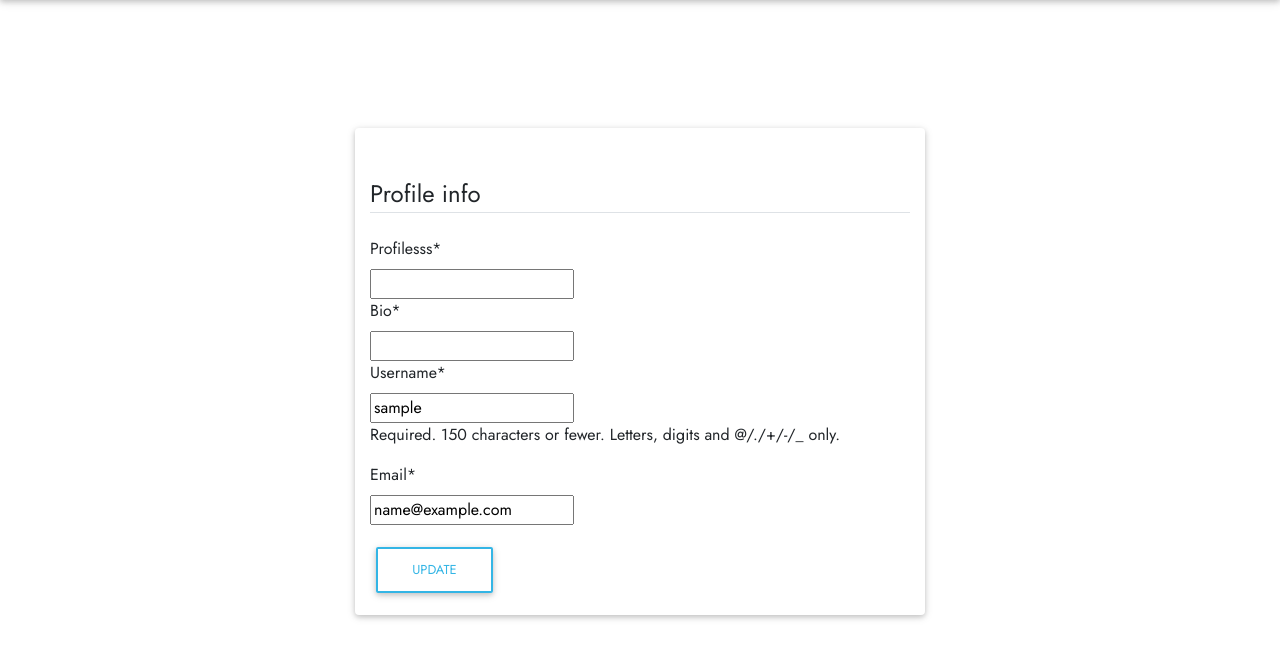
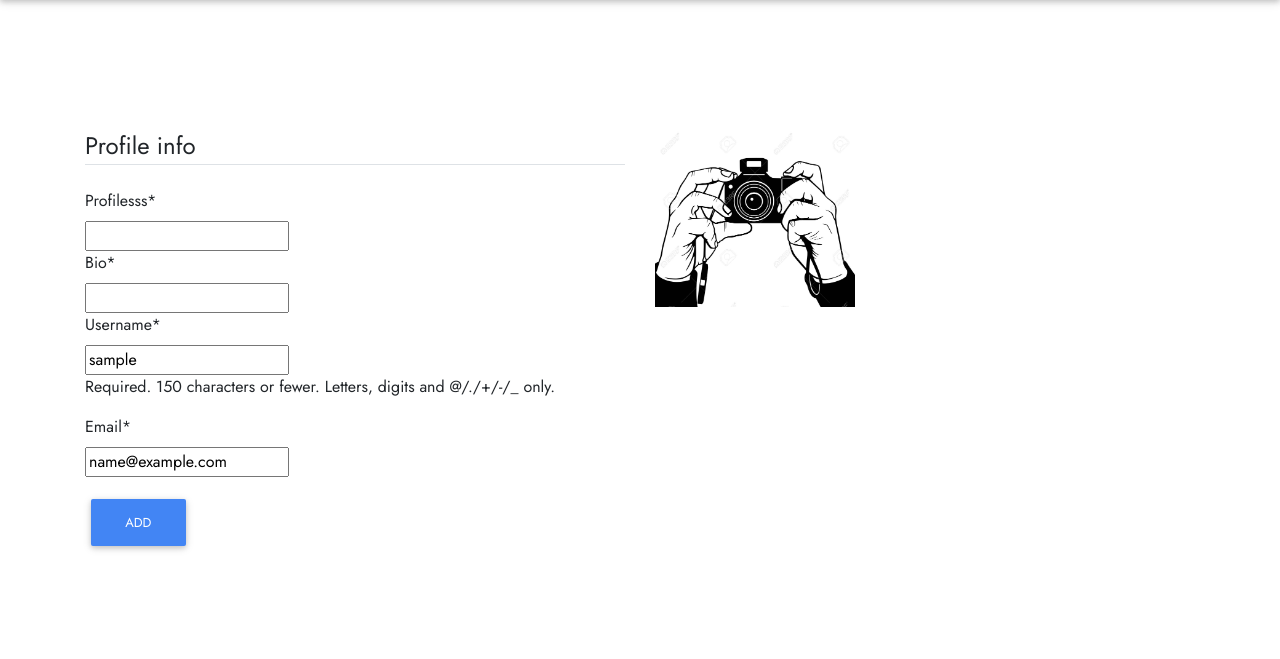
Before and after one commit to kahiga2244/PhotoMoto, a Django app: page /edit_profile/ in a window 1280 px wide. Shown: the part 82-741 px from the top of the page. Run offline with Django 3.2, Linux system fonts and the light colour scheme; the visitor is signed in with stand-in values (Sample User, id 1); some libraries are stand-ins or nearby versions; some web fonts are replaced.

Commit message:
remove margin to the left

```diff
--- a/Instagram/templates/editprofile.html
+++ b/Instagram/templates/editprofile.html
@@ -2,8 +2,8 @@
 {%load crispy_forms_tags%}
 {%block content%}
 <div class="container"style="font-family: 'Jost', sans-serif;">
-    <div class="row mt-5" style="padding-top: 80px;">
-        <div class="col-sm-6 m-auto card">
+    <div class="row " style="padding-top: 80px;">
+        <div class="col-sm-6 margin-left ">
             <br>
             <div>
                 <form method="POST" enctype="multipart/form-data">
@@ -14,11 +14,15 @@
                         {{ user_form|crispy}}
                     </fieldset>
                     <div class="form-group">
-                        <button class="btn btn-outline-info" type="submit">update</button>
+                        <button class="btn btn-primary" type="submit">ADD</button>
                     </div>
                 </form>
             </div>
         </div>
+            <div class="col-md-6 margin-right">
+                <img src="/media/images/n.jpg"  width="200" height="400" class="img-fluid mt-5">
+            </div>
+
     </div>
 </div>
 {%endblock%}
```
